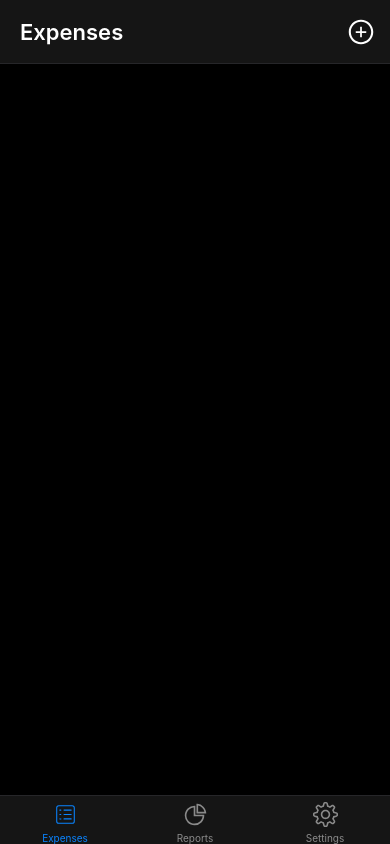
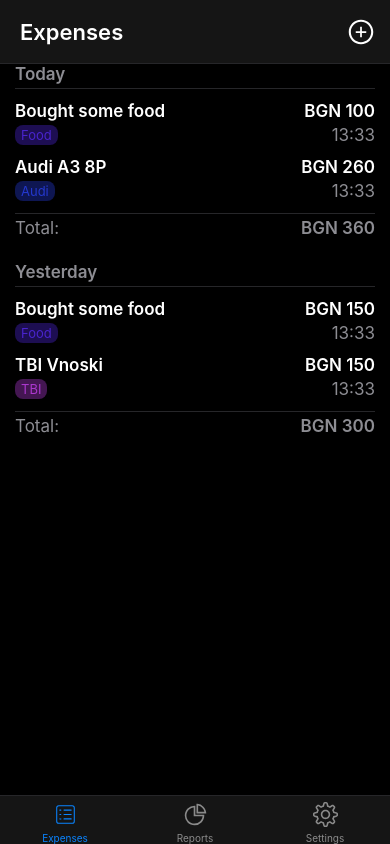
Before and after one commit to IvayloKarapeykov/MyExpense, a React Native app: screen / in a window 390 px wide. Built offline with nearby package versions, Linux system fonts and the light colour scheme.

Commit message:
Expenses list UI done

```diff
--- /dev/null
+++ b/components/ExpenseRow.tsx
@@ -0,0 +1,48 @@
+import { Text, View, StyleSheet } from "react-native";
+import { theme } from "../theme";
+import { Expense } from "../types/expense";
+
+type Props = {
+    expense: Expense;
+}
+
+export const ExpenseRow = ({ expense }: Props) => {
+    return (
+        <View style={styles({ marginBottom: 12 }).flexColumn}>
+            <View style={styles({ width: '100%', justifyContent: 'space-between', alignItems: 'center', marginBottom: 4 }).flexRow}>
+                <Text style={{ fontSize: 17, fontWeight: '600', color: theme.colors.text }}>
+                    {expense.note}
+                </Text>
+                <Text style={{ fontSize: 17, fontWeight: '600', color: theme.colors.text }}>
+                    BGN {expense.amount}
+                </Text>
+            </View>
+            <View style={styles({ width: '100%', justifyContent: 'space-between', alignItems: 'center' }).flexRow}>
+                <View
+                    style={{
+                        backgroundColor: `${expense.category.color}66`, // TODO: lower the opacity
+                        paddingHorizontal: 6,
+                        paddingVertical: 2,
+                        borderRadius: 8
+                    }}
+                >
+                        <Text style={{ color: expense.category.color, fontSize: 13 }} >{expense.category.name}</Text>
+                </View>
+                <Text style={{ fontSize: 17, color: theme.colors.textSecondary  }}>{expense.date.getHours()}:{expense.date.getMinutes()}</Text>
+            </View>
+        </View>
+    )
+}
+
+const styles = (props) => StyleSheet.create({
+    flexColumn: {
+        display: 'flex',
+        flexDirection: 'column',
+        ...props
+    },
+    flexRow: {
+        display: 'flex',
+        flexDirection: 'row',
+        ...props
+    }
+})
--- /dev/null
+++ b/components/ExpensesList.tsx
@@ -0,0 +1,46 @@
+import { Text, View, StyleSheet } from "react-native";
+import { theme } from "../theme";
+import { ExpensesGroup } from "../types/expensesGroup";
+import { ExpenseRow } from "./ExpenseRow";
+
+type Props = {
+    groups: ExpensesGroup[];
+}
+
+export const ExpensesList = ({ groups }: Props) => {
+    return (
+        <View style={styles({ overflow: 'scroll' }).flexColumn}>
+            {
+                groups.map(({ day, expenses, total }) => (
+                    <View key={day} style={styles({ paddingHorizontal: 15, marginBottom: 24 }).flexColumn}>
+                        <Text style={{ marginBottom: 4, color: theme.colors.textSecondary, fontSize: 17, fontWeight: '600' }}>{day}</Text>
+                        <View style={{ borderBottomColor: theme.colors.border, borderBottomWidth: StyleSheet.hairlineWidth, marginBottom: 12 }} />
+                        {
+                            expenses.map((expense) => (
+                                <ExpenseRow key={expense.id} expense={expense} />
+                            ))
+                        }
+                        <View style={{ borderBottomColor: theme.colors.border, borderBottomWidth: StyleSheet.hairlineWidth, marginBottom: 4 }} />
+                        <View style={styles({ width: '100%', justifyContent: 'space-between', alignItems: 'center' }).flexRow}>
+                            <Text style={{ fontSize: 17, color: theme.colors.textSecondary }}>Total: </Text>
+                            <Text style={{ fontSize: 17, color: theme.colors.textSecondary, fontWeight: '600' }}>BGN {total}</Text>
+                        </View>
+                    </View>
+                ))
+            }
+        </View>
+    )
+}
+
+const styles = (props) => StyleSheet.create({
+    flexColumn: {
+        display: 'flex',
+        flexDirection: 'column',
+        ...props
+    },
+    flexRow: {
+        display: 'flex',
+        flexDirection: 'row',
+        ...props
+    }
+})
--- a/screens/Expenses.tsx
+++ b/screens/Expenses.tsx
@@ -1,5 +1,69 @@
-import { Text } from "react-native";
+import { ExpensesList } from "../components/ExpensesList";
+import { Recurrence } from "../types/recurrence";
 
 export const Expenses = () => (
-    <Text>Hello, Expenses!</Text>
+    <ExpensesList
+        groups={[
+            {
+                day: 'Today',
+                expenses: [
+                    {
+                        id: '1',
+                        amount: 100,
+                        category: {
+                            id: '1',
+                            name: 'Food',
+                            color: '#4924cd'
+                        },
+                        date: new Date(),
+                        note: 'Bought some food',
+                        recurrence: Recurrence.None,
+                    },
+                    {
+                        id: '2',
+                        amount: 260,
+                        category: {
+                            id: '2',
+                            name: 'Audi',
+                            color: '#2438cd'
+                        },
+                        date: new Date(),
+                        note: 'Audi A3 8P',
+                        recurrence: Recurrence.None,
+                    }
+                ],
+                total: 360
+            },
+            {
+                day: 'Yesterday',
+                expenses: [
+                    {
+                        id: '3',
+                        amount: 150,
+                        category: {
+                            id: '1',
+                            name: 'Food',
+                            color: '#4924cd'
+                        },
+                        date: new Date(),
+                        note: 'Bought some food',
+                        recurrence: Recurrence.None,
+                    },
+                    {
+                        id: '4',
+                        amount: 150,
+                        category: {
+                            id: '3',
+                            name: 'TBI',
+                            color: '#ab38cd'
+                        },
+                        date: new Date(),
+                        note: 'TBI Vnoski',
+                        recurrence: Recurrence.None,
+                    }
+                ],
+                total: 300
+            }
+        ]}
+    />
 );
--- a/theme/index.tsx
+++ b/theme/index.tsx
@@ -8,5 +8,6 @@ export const theme = {
         border: '#262629',
         notification: '#0A84FF',
         error: '#FF453A',
+        textSecondary: '#EBEBF599',
     }
 }
--- /dev/null
+++ b/types/expense.ts
@@ -0,0 +1,11 @@
+import { Category } from "./category"
+import { Recurrence } from "./recurrence"
+
+export type Expense = {
+    id: string,
+    amount: number,
+    recurrence: Recurrence,
+    date: Date,
+    note: string,
+    category: Category
+}
--- /dev/null
+++ b/types/expensesGroup.ts
@@ -0,0 +1,7 @@
+import { Expense } from "./expense"
+
+export type ExpensesGroup = {
+    day: string,
+    expenses: Expense[],
+    total: number
+}
```
